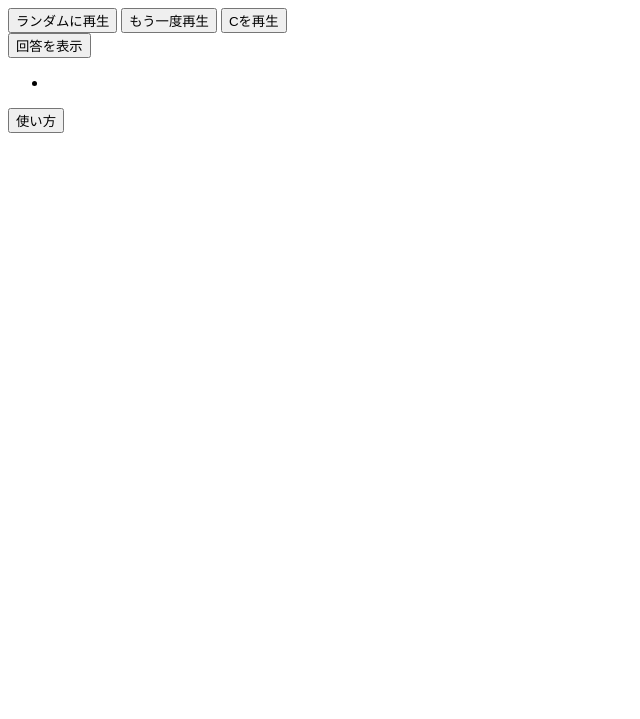
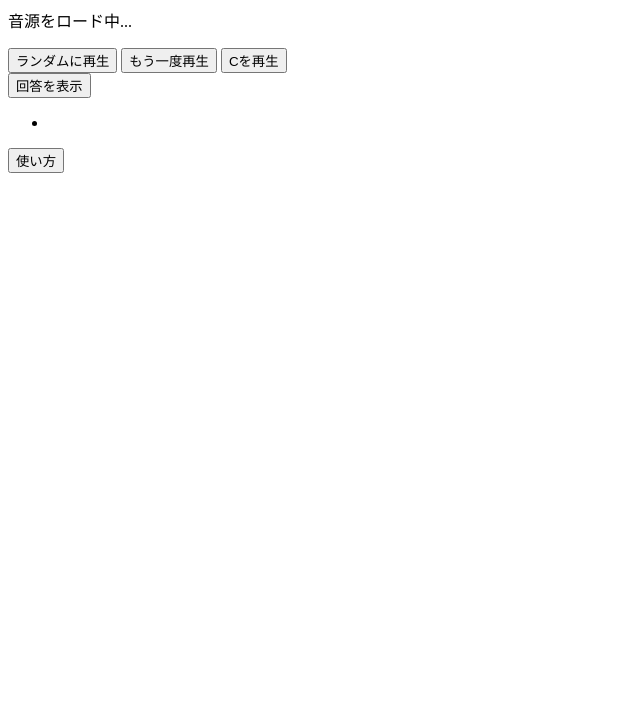
Before and after one commit to maumau613081/RelativePitchTrainer, a plain HTML site: page index.html in a window 1280 px wide. Shown: the part 81-800 px from the top of the page, without its empty margins (0-640 px from the left). Drawn offline with Linux system fonts and the light colour scheme; no server answers.

Commit message:
Update index.html

```diff
--- a/index.html
+++ b/index.html
@@ -1,6 +1,6 @@
 <!DOCTYPE html>
 <html lang="ja">
-<head></html>
+<head>
     <meta charset="UTF-8">
     <meta name="viewport" content="width=device-width, initial-scale=1.0">
     <title>Relative Pitch Trainer</title>
@@ -9,6 +9,7 @@
 </head>
 <body>
     <h1>相対音感トレーナー</h1>
+    <p id="status">音源をロード中...</p>
     <div class="buttons">
         <button id="randomBtn">ランダムに再生</button>
         <button id="againBtn">もう一度再生</button>
@@ -22,3 +23,4 @@
         <button id="usageBtn">使い方</button>
     </div>
 </body>
+</html>
```
